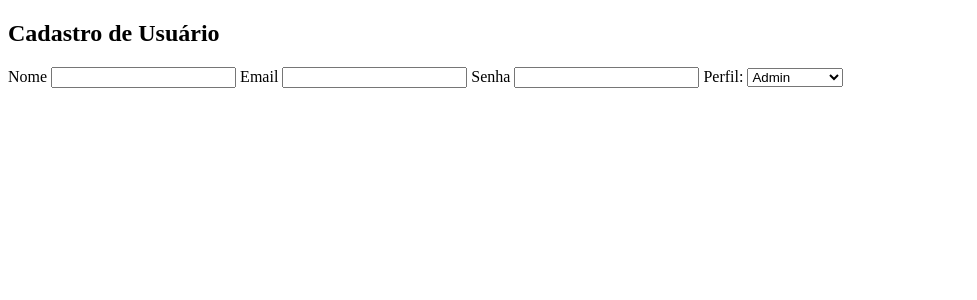
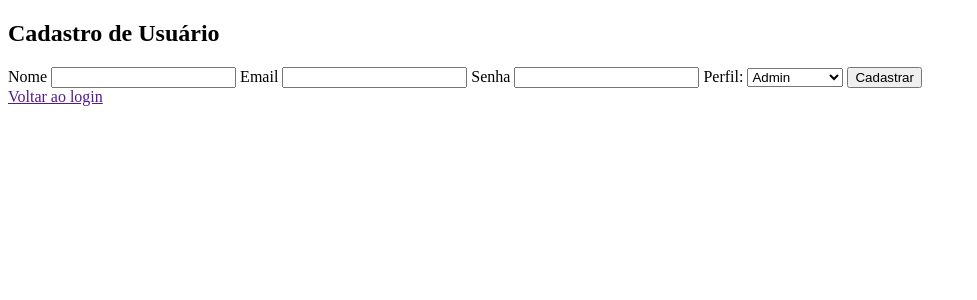
Before and after one commit to emillycaaroline/cadlog-system, a PHP site: page /views/register.php in a window 1280 px wide. Shown: the top 300 px of the page, without its empty margins (0-977 px from the left). Run offline with PHP 8.4, Linux system fonts and the light colour scheme.

Commit message:
Adiciona o link para voltar ao login.

```diff
--- a/views/register.php
+++ b/views/register.php
@@ -28,7 +28,11 @@
                 <option value="colaborador">Colaborador</option>
             </select>
 
+            <button type="submit">Cadastrar</button>
+
         </form>
+
+        <a href="">Voltar ao login</a>
     </div>
 
 </body>
```
